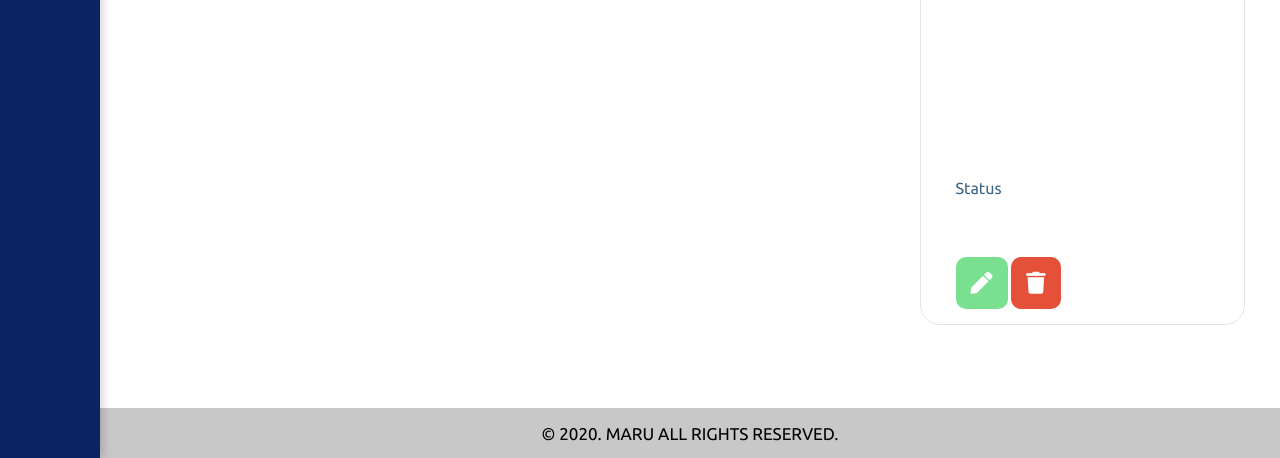
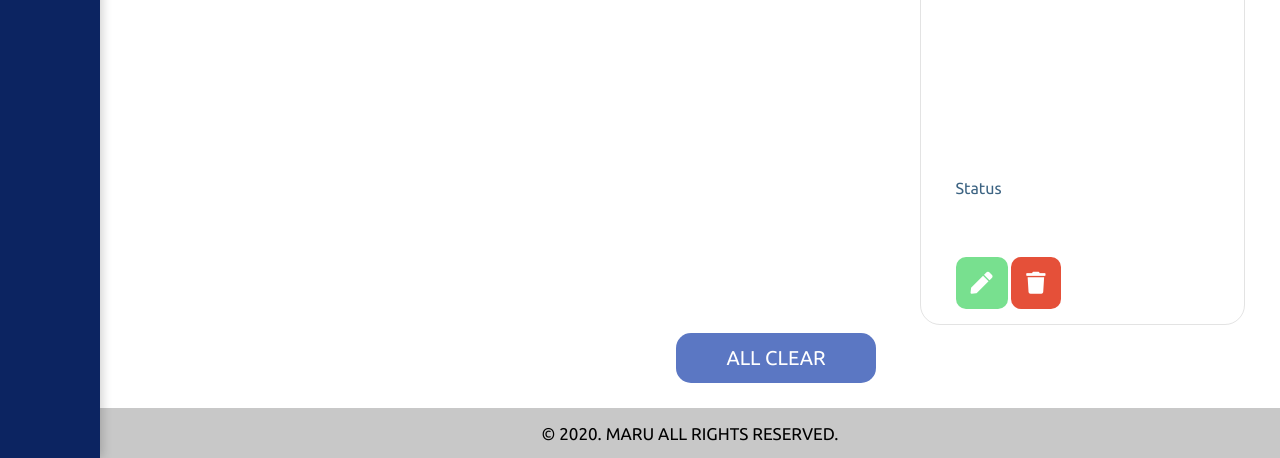
Before and after one commit to maru-dev4905/MaruTodoList, a plain HTML site: page index.html in a window 1280 px wide. Shown: the part 342-800 px from the top of the page. Drawn offline with Linux system fonts and the light colour scheme.

Commit message:
전체 삭제 버튼 추가

```diff
--- a/css/style.css
+++ b/css/style.css
@@ -138,7 +138,7 @@ input:focus, button:focus, textarea:focus{
 }
 #todolist{
     width: 70%;
-    max-height: calc(100vh - 250px);
+    max-height: calc(100vh - 300px);
     overflow-y: scroll;
     margin-right: 30px;
 }
@@ -399,3 +399,20 @@ input:focus, textarea:focus{
     font-size: 17px;
     text-transform: uppercase;
 }
+.allClear-btn{
+    width: 200px;
+    height: 50px;
+    background-color: rgba(74, 105, 189, 0.9);
+    border-radius: 15px;
+    color: #fff;
+    font-size: 20px;
+    position: absolute;
+    bottom: 75px;
+    left: calc(70% - 250px);
+    z-index: 100;
+    transition: 0.05s;
+}
+.allClear-btn:active{
+    opacity: 0.8;
+    box-shadow: 0px 0px 5px rgba(74, 105, 189, 0.9);
+}
--- a/index.html
+++ b/index.html
@@ -65,6 +65,7 @@
             <div class="main-bottom">
                 <ul id="todolist">
                 </ul>
+                <button type="button" class="allClear-btn">ALL CLEAR</button>
                 <div class="detail-box">
                     <div class="detail-box__header">
                         <h2 class="todolist-title"></h2>
--- a/js/main.js
+++ b/js/main.js
@@ -127,6 +127,9 @@ function removeToDos(){
 
     localStorage.setItem(TODOS_LS, JSON.stringify(toDos));
 }
+function allRemoveToDos(){
+    localStorage.clear(TODOS_LS);
+}
 function loadToDos(){
 
     if(loadedToDos !== null){
--- a/js/remove.js
+++ b/js/remove.js
@@ -1,4 +1,5 @@
 const deleteBtn = document.querySelector(".delete-btn");
+const allDeleteBtn = document.querySelector(".allClear-btn");
 
 deleteBtn.addEventListener("click",()=>{
     let todoListItem = document.querySelectorAll(".list-item");
@@ -14,3 +15,14 @@ deleteBtn.addEventListener("click",()=>{
         }
     }
 })
+
+allDeleteBtn.addEventListener("click",()=>{
+    let todoListItem = document.querySelectorAll(".list-item");
+
+    for(let i = 0; i < todoListItem.length; i++){
+
+        todoListItem[i].remove();
+
+        allRemoveToDos();
+    }
+})
```
